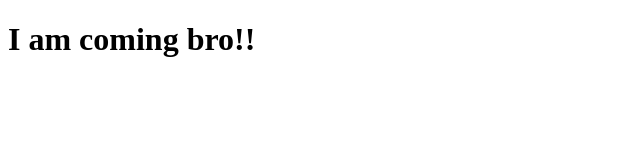
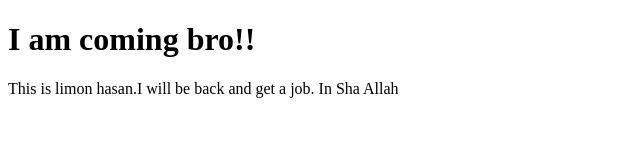
Before and after one commit to limon-programming-hero/my-first-git-using, a plain HTML site: page index.html in a window 1280 px wide. Shown: the whole page, without its empty margins (0-640 px from the left). Drawn offline with Linux system fonts and the light colour scheme.

Commit message:
back to back

```diff
--- a/index.html
+++ b/index.html
@@ -8,5 +8,6 @@
 </head>
 <body>
   <h1>I am coming bro!!</h1>
+  <p>This is limon hasan.I will be back and get a job. In Sha Allah </p>
 </body>
 </html>
```
